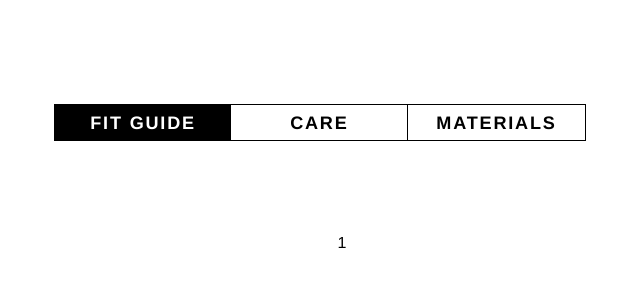
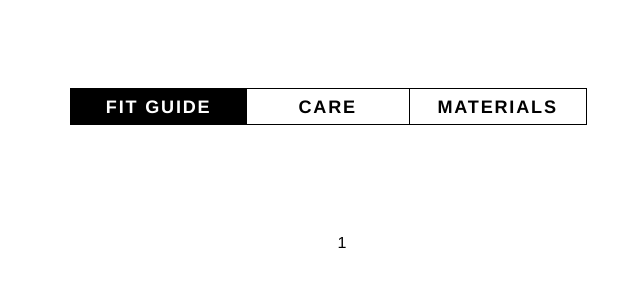
Before and after one commit to javi-aire/sdg, a website: page client/index.html in a window 1280 px wide. Shown: the whole page, without its empty margins (298-938 px from the left). Drawn offline with nearby package versions, Linux system fonts and the light colour scheme; files that its build step writes are made by us from their sources.

Commit message:
Adjusted tab-container padding, body width, and the margin of the tabs

```diff
--- a/client/css/style.scss
+++ b/client/css/style.scss
@@ -27,7 +27,7 @@ footer, header, hgroup, menu, nav, section {
 body {
   line-height: 1;
   margin: 0 auto;
-  width: 42.25em;
+  width: 41.25em;
 }
 ol, ul {
   list-style: none;
@@ -52,7 +52,7 @@ table {
   width: 85%;
   margin: 0 auto;
   clear: both;
-  padding: 2.375em 0 2.375em 0;
+  padding: 1.38em 1.75em 2.38em 3.75em;
   text-align: center;
 
 }
@@ -66,7 +66,7 @@ table {
     position: relative;
     background: #fff;
     border: 1px solid black;
-    margin-left: -.1em;
+    margin-left: -.5em;
     left: .062em;
     font-size: 1.13em;
     text-transform: uppercase;
```
